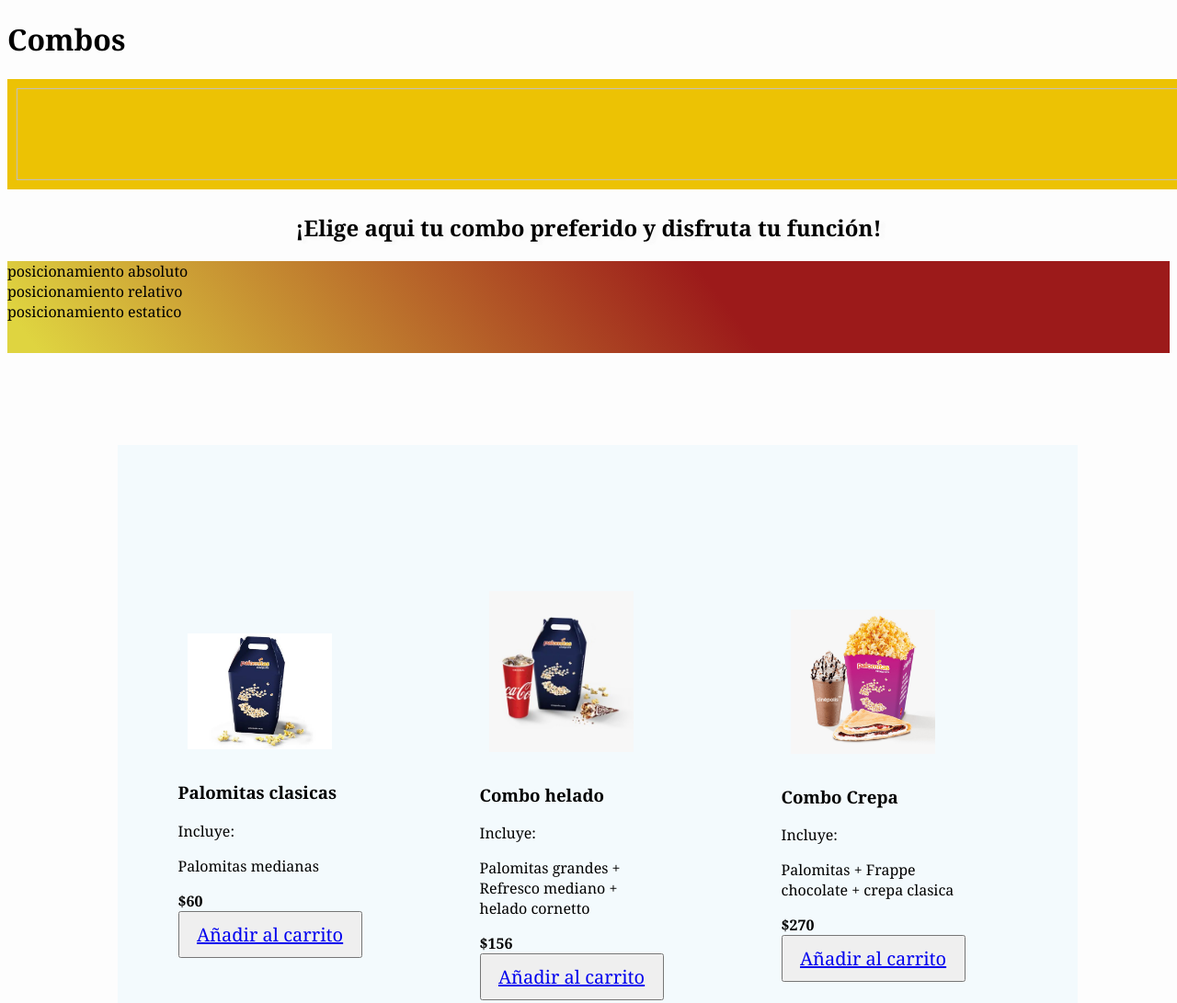
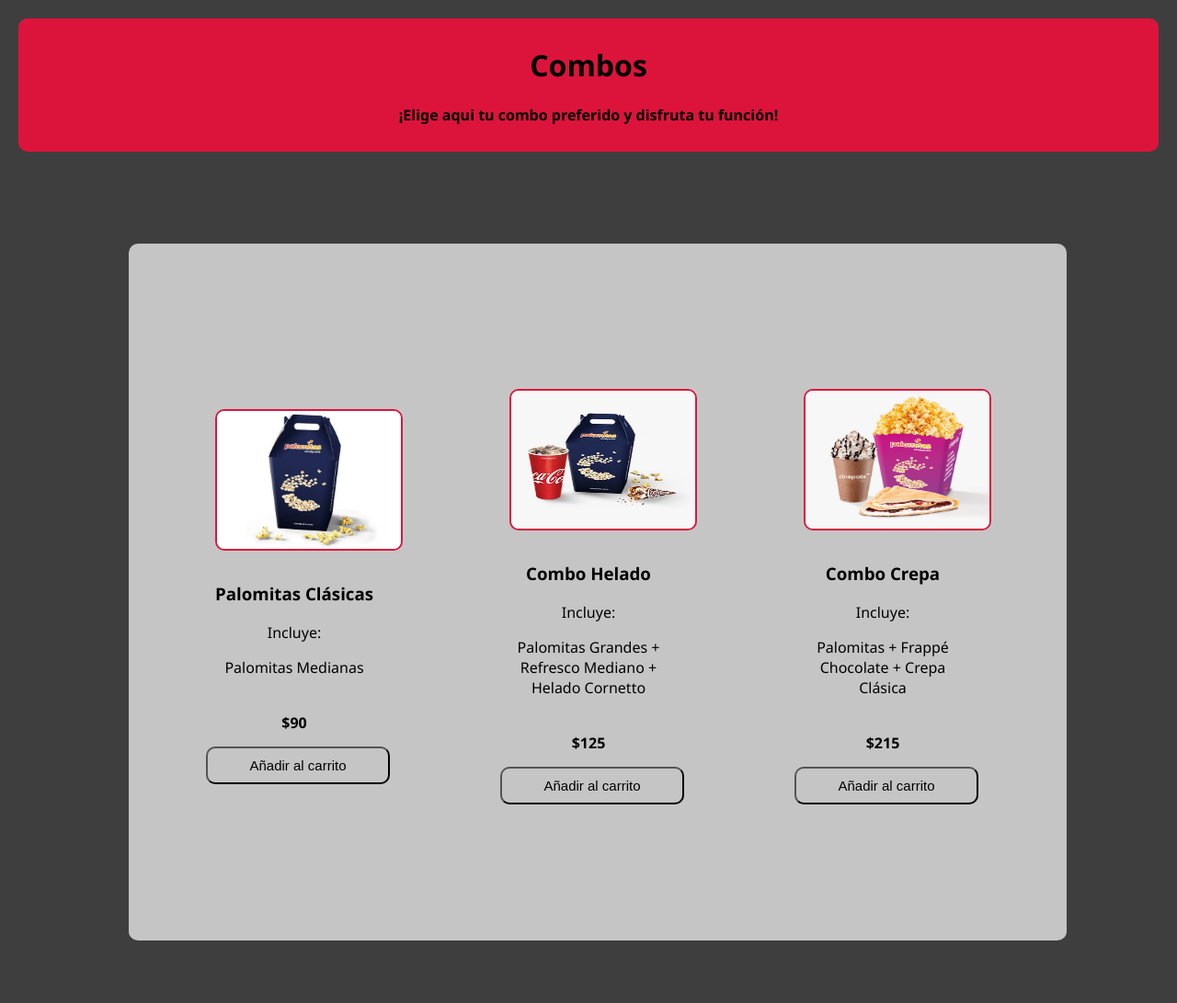
Before and after one commit to Sofiacrf/cine, a plain HTML site: page tienda.html in a window 1280 px wide. Shown: the top 1091 px of the page at 92% size. Drawn offline with Linux system fonts and the light colour scheme.

Commit message:
Se agregaron conceptos de CSS

```diff
--- a/style.css
+++ b/style.css
@@ -72,6 +72,7 @@ body {
 
 .navegacion h1 {
   color: white;
+  flex-basis: 100px;
 }
 
 .navegacion img {
@@ -108,6 +109,7 @@ body {
   background-image: url(./PALOMITAS.jpg);
   background-size: cover;
   background-repeat: no-repeat;
+  flex-shrink: 2;
 }
 
 .division p {
@@ -139,6 +141,9 @@ body {
 }
 
 /*CARTELERA*/
+.articulo {
+  flex-shrink: 1;
+}
 .titulos {
   font-size: 300%;
   margin: 80px 0px 0px 0px;
@@ -165,6 +170,7 @@ body {
 .container img {
   width: 100%;
   border-radius: 30px 30px 0px 0px;
+  flex-basis: auto;
 }
 
 #one {
--- /dev/null
+++ b/tienda.css
@@ -0,0 +1,100 @@
+body {
+  margin: 10px;
+  padding: auto;
+}
+
+.header {
+  background-color: crimson;
+  border-radius: 10px;
+  padding: 8px;
+  font-family: "Segoe UI", Tahoma, Geneva, Verdana, sans-serif;
+  text-align: center;
+}
+
+.header a {
+  text-decoration: none;
+  color: black;
+}
+
+.main-container {
+  text-align: center;
+  border-radius: 15px;
+  padding: 10px;
+  background-color: rgba(50, 50, 50, 0.938);
+  font-family: "Segoe UI", Tahoma, Geneva, Verdana, sans-serif;
+}
+
+.cards {
+  background-color: rgb(197, 197, 197);
+  margin: 100px 100px 120px 120px;
+  padding-bottom: 100px;
+  padding-top: 100px;
+  padding-right: 60px;
+  border-radius: 10px;
+}
+
+.uno {
+  width: 20%;
+  border-radius: 10px;
+  margin: 5% auto;
+  padding: 0%;
+  box-sizing: border-box;
+}
+
+.uno button {
+  background-color: transparent;
+  transition: background-color 0.3s;
+  border-radius: 10px;
+  width: 200px;
+  padding: 10px;
+  text-align: center;
+  margin-top: 15px;
+}
+.uno button a {
+  text-align: center;
+  font-size: 15px;
+  text-decoration: none;
+  color: black;
+}
+
+.uno button:hover {
+  color: black;
+  background-color: gray;
+}
+
+.imagen {
+  border-radius: 10px;
+  border-color: crimson;
+  border-width: 2px;
+  border-style: solid;
+  width: 200px;
+  height: 150px;
+  margin: 10px;
+}
+.container_dos {
+  display: flex; /* Change flexbox to flex */
+  flex-wrap: wrap;
+  justify-content: center;
+  align-items: center;
+  margin: 0 auto;
+  padding-left: 20px;
+  width: 100%;
+  height: 100%;
+}
+
+/* Estilos para pantallas pequeñas */
+@media (max-width: 767px) {
+  .cards {
+    width: 70%;
+    margin-left: 0px;
+    margin-right: 10px;
+    padding-left: 5px;
+  }
+
+  .uno {
+    width: 100%;
+    margin-left: 0;
+    margin-right: 10px;
+    padding-left: 5px;
+  }
+}
--- a/tienda.html
+++ b/tienda.html
@@ -1,65 +1,55 @@
 <!DOCTYPE html>
 <html lang="en">
-
   <head>
-    <meta charset="UTF-8">
-    <meta name="viewport" content="width=device-width, initial-scale=1.0">
-    <link rel="stylesheet" href="./tienda_style.css">
+    <meta charset="UTF-8" />
+    <meta name="viewport" content="width=device-width, initial-scale=1.0" />
+    <link rel="stylesheet" href="./tienda.css" />
     <title>Combos</title>
   </head>
 
-<body>
-    <header>
+  <body class="main-container">
+    <header class="header">
+      <a href="./index.html">
         <h1>Combos</h1>
-        <img class="portada" >
-        <nav>
-            <a class="" href="#Inicio"></a>
-            <a class="" href="#formulario"></a>
-        </nav>
+        <h4>¡Elige aqui tu combo preferido y disfruta tu función!</h4>
+      </a>
     </header>
-
-    <section>
-        <h2 class="ini">¡Elige aqui tu combo preferido y disfruta tu función!</h2>
-        <p class="msg"> </p>
-    </section>
-   <aside>
-        <div class="container">
-            <div class="absolute">posicionamiento absoluto</div>
-            <div class="relative">posicionamiento relativo</div>
-            <div class="fixed">posicionamiento estatico</div>
-        </div>
-        </div>
-    </aside>
 
     <section class="cards" id="tienda">
       <div class="container_dos">
         <div class="uno">
-                <img class="imagen" src="./COMBOS/palomas.jpeg" alt="Palomitas">
+          <img class="imagen" src="./COMBOS/palomas.jpeg" alt="Palomitas" />
           <div>
-                    <h3>Palomitas clasicas</h3>
+            <h3>Palomitas Clásicas</h3>
             <p>Incluye:</p>
-                    <p>Palomitas medianas</p>
-                    <strong class="precio">$60</strong> <br>
+            <p>Palomitas Medianas</p>
+            <br />
+            <strong class="precio">$90</strong>
+            <br />
             <button><a href="#">Añadir al carrito</a></button>
           </div>
         </div>
         <div class="uno">
-                <img class="imagen" src="./COMBOS/cono.jpeg" alt="combo 1">
+          <img class="imagen" src="./COMBOS/cono.jpeg" alt="combo 1" />
           <div>
-                    <h3>Combo helado</h3>
+            <h3>Combo Helado</h3>
             <p>Incluye:</p>
-                    <p>Palomitas grandes + Refresco mediano + helado cornetto</p>
-                    <strong class="precio">$156</strong> <br>
+            <p>Palomitas Grandes + Refresco Mediano + Helado Cornetto</p>
+            <br />
+            <strong class="precio">$125</strong>
+            <br />
             <button><a href="#">Añadir al carrito</a></button>
           </div>
         </div>
         <div class="uno">
-                <img class="imagen" src="./COMBOS/crepa.jpeg" alt="combo 2">
+          <img class="imagen" src="./COMBOS/crepa.jpeg" alt="combo 2" />
           <div>
             <h3>Combo Crepa</h3>
             <p>Incluye:</p>
-                    <p>Palomitas + Frappe chocolate + crepa clasica</p>
-                    <strong class="precio">$270</strong> <br>
+            <p>Palomitas + Frappé Chocolate + Crepa Clásica</p>
+            <br />
+            <strong class="precio">$215</strong>
+            <br />
             <button><a href="#">Añadir al carrito</a></button>
           </div>
         </div>
@@ -68,38 +58,44 @@
     <section class="cards" id="tienda">
       <div class="container_dos">
         <div class="uno">
-                <img class="imagen" src="./COMBOS/dogo.jpeg" alt="combo 4">
+          <img class="imagen" src="./COMBOS/dogo.jpeg" alt="combo 3" />
           <div>
-                    <h3>Combo Cuates</h3>
+            <h3>Combo Individual</h3>
             <p>Incluye:</p>
-                    <p>Palomitas + Refresco mediano</p>
-                    <strong class="precio">$100</strong> <br>
-                    <button><a href="#">"Añadir al carrito</a></button>
+            <p>Palomitas + Refresco Mediano</p>
+            <br />
+            <strong class="precio">$130</strong> <br />
+            <button><a href="#">Añadir al carrito</a></button>
           </div>
         </div>
         <div class="uno">
-                <img class="imagen" src="./COMBOS/baguette.jpeg" alt="combo 4">
+          <img class="imagen" src="./COMBOS/baguette.jpeg" alt="combo 4" />
           <div>
-                    <h3>Combo Cuates</h3>
+            <h3>Combo Baguette</h3>
             <p>Incluye:</p>
             <p>Palomitas + Baguette</p>
-                    <strong class="precio">$300</strong> <br>
-                    <button><a href="#">"Añadir al carrito</a></button>
+            <br />
+            <strong class="precio">$300</strong> <br />
+            <button><a href="#">Añadir al carrito</a></button>
           </div>
         </div>
         <div class="uno">
-                <img class="imagen" src="./COMBOS/dogos.jpeg" alt="combo 4">
+          <img class="imagen" src="./COMBOS/dogos.jpeg" alt="combo 5" />
           <div>
-                    <h3>Combo Cuates</h3>
+            <h3>Combo Hot Dog</h3>
             <p>Incluye:</p>
-                    <p>Palomitas + dos hot dogs</p>
-                    <strong class="precio">$1000</strong> <br>
-                    <button><a href="#">"Añadir al carrito</a></button>
+            <p>Palomitas + Dos Hot Dogs</p>
+            <br />
+            <strong class="precio">$250</strong> <br />
+            <button><a href="#">Añadir al carrito</a></button>
           </div>
         </div>
       </div>
     </section>
-
+    <footer class="header">
+      <div>
+        <p><a href="./index.html">Derechos Reservados ©</a></p>
+      </div>
+    </footer>
   </body>
-
 </html>
--- a/tienda_style.css
+++ /dev/null
@@ -1,82 +0,0 @@
-*{
-    font-family: Cambria, Cochin, Georgia, Times, 'Times New Roman', serif;
-}
-body{
-    background-color: rgb(253, 253, 253);
-}
-.cards{
-    background-color: rgba(243, 250, 253, 0.932);
-    margin: 100px 100px 120px 120px;
-    padding-bottom: 100px;
-    padding-top: 100px;
-    padding-right: 60px;
-}
-.portada {
-    width:100%;
-    height: 100px;
-    padding:10px ;
-    background: #ecc204;
-
-}
-
-.uno {
-    width: 20%;
-    border-radius: 10px;
-    margin: 5% auto;
-    padding: 0%;
-    box-sizing: border-box;
-}
-
-.uno button:hover{
-    color: black;
-    background-color: crimson;
-}
-.uno button{
-    width: 200px;
-    padding: 10px;
-    text-align: center;
-}
-.uno button a{
-    text-align: center;
-    font-family: Cambria, Cochin, Georgia, Times, 'Times New Roman', serif;
-    font-size: 20px;
-}
-.ini{
-    text-shadow: whitesmoke 5px 2px 4px;
-    text-align: center;
-}
-.container{
-    background: linear-gradient(53.09deg, rgb(223, 212, 64) 2.64%, rgb(156, 26, 26) 61.29%);
-   width: 100%;
-    height: 100px;
-    position:relative;
-}
-
-#uno{
-    background-color: aquamarine;
-}
-.imagen{
-    background-color: #ecc204;
-    width: 80%;
-    height: 20%;
-    margin: 10px;
-}
-.container_dos {
-    display: flex; /* Change flexbox to flex */
-    flex-wrap: wrap;
-    justify-content: center;
-    align-items: center;
-    margin: 0 auto;
-    padding: 0;
-    width: 100%;
-    height: 100%;
-}
-
-/* Estilos para pantallas pequeñas */
-@media (max-width: 767px) {
-    .uno {
-      width: 100%;
-      margin-left: 0;
-      margin-right: 10px;
-    }
-  }
```
Also changed, not shown: formulario.css (+12 -9 lines). Lines whose indentation alone changed are shown as unchanged.
